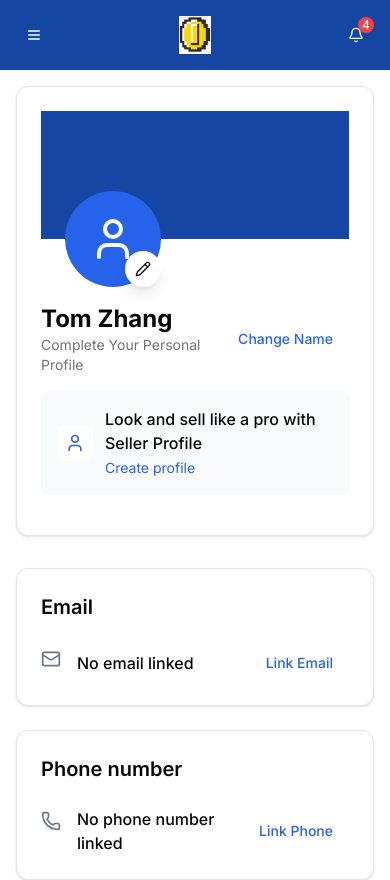
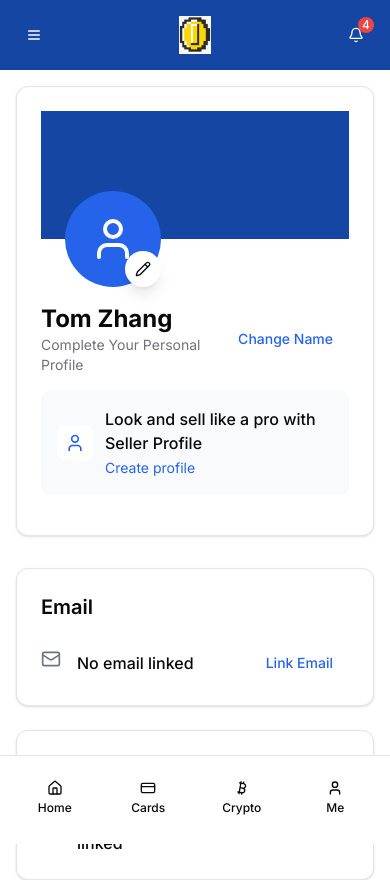
Before and after one commit to tommyzbear/benri-money, a Next.js app: page /myaccount in a window 390 px wide. Shown: the top 880 px of the page. Built offline with nearby package versions, Linux system fonts and the light colour scheme; no server answers.

Commit message:
Update navigation to layout

```diff
--- /dev/null
+++ b/app/myaccount/layout.tsx
@@ -0,0 +1,43 @@
+"use client";
+
+import { MobileHeader } from "@/components/mobile-header";
+import { DesktopHeader } from "@/components/desktop-header";
+import { AccountNav } from "@/components/account/account-nav";
+import { QuickActions } from "@/components/quick-actions";
+
+export default function AccountLayout({
+    children,
+}: Readonly<{
+    children: React.ReactNode;
+}>) {
+    return (
+        <div className="flex flex-col min-h-screen">
+            {/* Mobile Header - visible only on mobile */}
+            <div className="lg:hidden">
+                <MobileHeader />
+            </div>
+
+            {/* Desktop Header - visible only on desktop */}
+            <div className="hidden lg:block">
+                <DesktopHeader />
+            </div>
+
+            <div className="flex flex-1">
+                {/* Desktop Navigation - visible only on desktop */}
+                <div className="hidden lg:block lg:w-64 border-r">
+                    <AccountNav />
+                </div>
+
+                {/* Main Content */}
+                <div className="flex-1 p-4 lg:p-8 w-full lg:max-w-4xl lg:mx-auto">
+                    {children}
+                </div>
+            </div>
+
+            {/* Mobile Bottom Navigation */}
+            <div className="fixed bottom-0 left-0 right-0 bg-white border-t p-4 lg:hidden">
+                <QuickActions />
+            </div>
+        </div>
+    );
+}
--- a/app/myaccount/page.tsx
+++ b/app/myaccount/page.tsx
@@ -1,36 +1,13 @@
 "use client";
 
-import { AccountNav } from "@/components/account/account-nav";
 import { AccountProfile } from "@/components/account/account-profile";
 import { AccountDetails } from "@/components/account/account-details";
-import { MobileHeader } from "@/components/mobile-header";
-import { DesktopHeader } from "@/components/desktop-header";
 
 export default function AccountPage() {
     return (
-        <div className="flex flex-col min-h-screen">
-            {/* Mobile Header - visible only on mobile */}
-            <div className="lg:hidden">
-                <MobileHeader />
-            </div>
-
-            {/* Desktop Header - visible only on desktop */}
-            <div className="hidden lg:block">
-                <DesktopHeader />
-            </div>
-
-            <div className="flex flex-1">
-                {/* Desktop Navigation - visible only on desktop */}
-                <div className="hidden lg:block lg:w-64 border-r">
-                    <AccountNav />
-                </div>
-
-                {/* Main Content */}
-                <div className="flex-1 p-4 lg:p-8 w-full lg:max-w-4xl lg:mx-auto">
-                    <AccountProfile />
-                    <AccountDetails />
-                </div>
-            </div>
-        </div>
+        <>
+            <AccountProfile />
+            <AccountDetails />
+        </>
     );
 }
```
